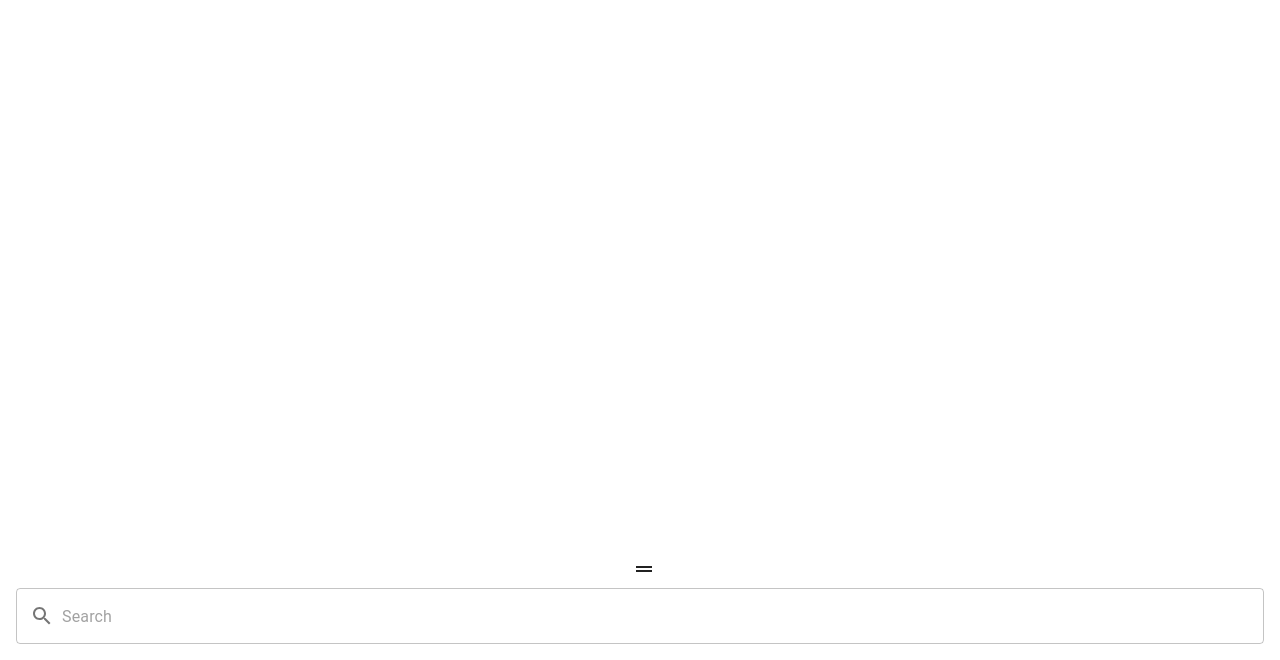
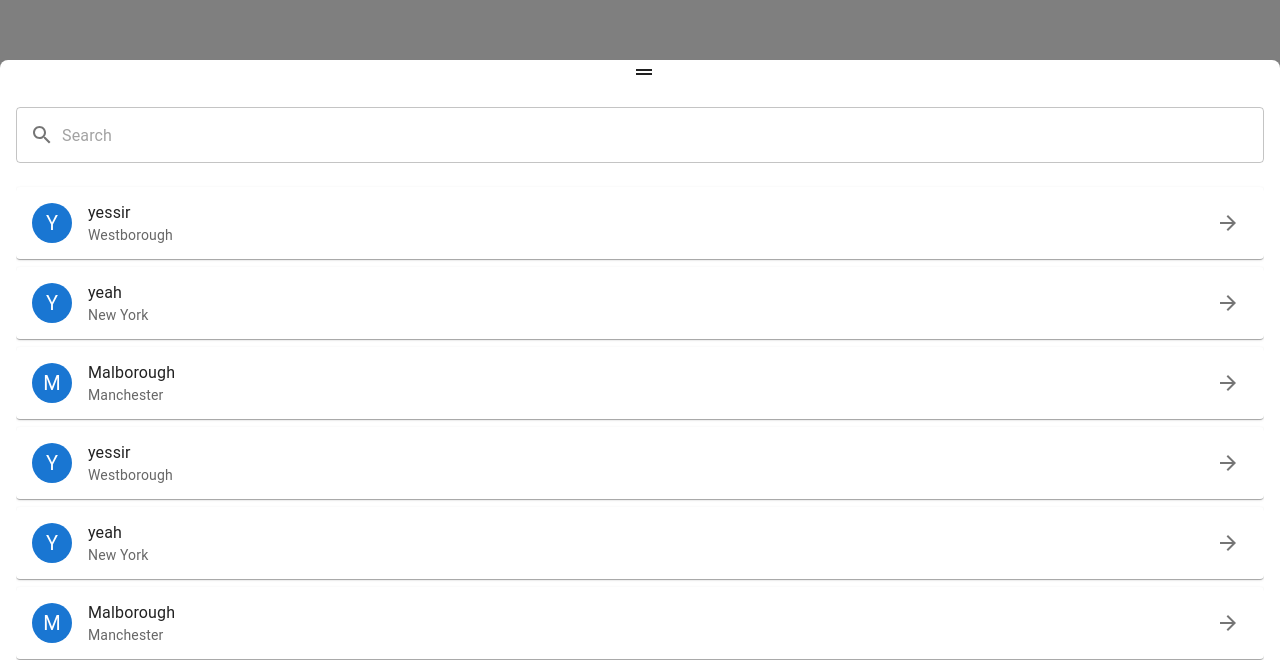
Before and after one commit to rajeshrah22/BusAppAPI, a React (Vite) app in the folder src/front-end/BusAppUI/: page / in a window 1280 px wide. Shown: the part 140-800 px from the top of the page. Built offline with nearby package versions, Linux system fonts and the light colour scheme.

Commit message:
added route list accordion

```diff
--- a/src/front-end/BusAppUI/src/App.jsx
+++ b/src/front-end/BusAppUI/src/App.jsx
@@ -1,6 +1,3 @@
-//react
-import { useState } from 'react'
-
 //MUI
 import { Box } from '@mui/material'
 
--- a/src/front-end/BusAppUI/src/components/Menu.jsx
+++ b/src/front-end/BusAppUI/src/components/Menu.jsx
@@ -8,86 +8,14 @@ import Box from '@mui/material/Box'
 import Drawer from '@mui/material/SwipeableDrawer'
 import Skeleton from '@mui/material/Skeleton'
 import DragHandleIcon from '@mui/icons-material/DragHandle'
-import List from '@mui/material/List'
-import ListItem from '@mui/material/ListItem'
 import ListItemButton from '@mui/material/ListItemButton'
-import ListItemText from '@mui/material/ListItemText'
-import ListItemAvatar from '@mui/material/ListItemAvatar'
-import Avatar from '@mui/material/Avatar'
 import ImageIcon from '@mui/icons-material/Image'
 import { useTheme } from '@emotion/react'
-import TextField from '@mui/material/TextField'
-import InputAdornment from '@mui/material/InputAdornment'
-import SearchIcon from '@mui/icons-material/Search'
-import Paper from '@mui/material/Paper'
-
-const AgencyLink = ({agencyTag, location, handleClick}) => {
-  return (
-    <>
-      <Paper
-        elevation={1}
-        sx={{
-          my: 1,
-        }}
-      >
-        <ListItemButton
-          sx={{
-            borderRadius: 1,
-            width: '100%',
-          }}
-        >
-          <ListItemAvatar>
-            <Avatar>
-              <ImageIcon />
-            </Avatar>
-          </ListItemAvatar>
-          <ListItemText primary={agencyTag} secondary={location}></ListItemText>
-        </ListItemButton>
-      </Paper>
-    </>
-  )
-}
-
-const MenuList = ({ list }) => {
-  return (
-    <>
-      <List>
-        {
-          list.map((agency, index) => {
-            return (
-              <AgencyLink
-                agencyTag={agency.agencyTag}
-                location={agency.location}
-                key={index}
-              />
-            )
-          })
-        }
-      </List>
-    </>
-  )
-}
-
-const SearchBox = () => {
-  return (
-    <TextField
-          sx={{
-            mb: 2, // Add some bottom margin to separate it from the DragHandleIcon
-            width: '100%', // Adjust as needed
-            px: 2,
-          }}
-          variant="outlined"
-          placeholder="Search"
-          InputProps={{
-            startAdornment: (
-              <InputAdornment position="start">
-                <SearchIcon />
-              </InputAdornment>
-            ),
-          }}
-    />
-  )
-}
+import BusIcon from '@mui/icons-material/DirectionsBus'
+import { GlobalStyles } from '@mui/material'
+import { SearchBox } from './SearchBox'
+import MenuList from './MenuList'
+import MenuAccordion from './menuAccordion'
 
 const agencies = [
   {
@@ -101,11 +29,84 @@ const agencies = [
   {
     "agencyTag": "Malborough",
     "location": "Manchester"
+  },
+  {
+    "agencyTag": "yessir",
+    "location": "Westborough"
+  },
+  {
+    "agencyTag": "yeah",
+    "location": "New York"
+  },
+  {
+    "agencyTag": "Malborough",
+    "location": "Manchester"
+  },
+  {
+    "agencyTag": "yessir",
+    "location": "Westborough"
+  },
+  {
+    "agencyTag": "yeah",
+    "location": "New York"
+  },
+  {
+    "agencyTag": "Malborough",
+    "location": "Manchester"
+  },
+]
+
+const routes = [
+  {
+    "title": "Purple Line",
+    "tag": "fullservice",
+    "color": "#800080",
+    "directions": [
+      {
+        "title": "Inbound",
+        "tag": "inbound",
+      },
+      {
+        "title": "Outbound",
+        "tag": "outbound",
+      }
+    ]
+  },
+  {
+    "title": "Red Line",
+    "tag": "express",
+    "color": "#ff0000",
+    "directions": [
+      {
+        "title": "Inbound",
+        "tag": "inbound",
+      },
+      {
+        "title": "Outbound",
+        "tag": "outbound",
+      }
+    ]
   }
 ]
 
+//style constants
+const DRAWER_BLEEDING = 31
+const ICON_WIDTH = '16px'
+const DRAWER_HEIGHT = '75%'
+
+const inputGlobalStyles = (
+<GlobalStyles
+  styles={{
+    '.MuiDrawer-root > .MuiPaper-root': {
+      height: `calc(${DRAWER_HEIGHT} - ${DRAWER_BLEEDING}px)`,
+      overflow: 'visible',
+    }
+  }}
+/>
+)
+
 const Menu = () => {
-  const [open, setOpen] = React.useState(false)
+  const [open, setOpen] = React.useState(true)
 
   const toggleDrawer = (open) => {
     setOpen(open)
@@ -114,25 +115,12 @@ const Menu = () => {
   //prop constants
   const ANCHOR = 'bottom'
 
-  //style constants
-  const DRAWER_BLEEDING = 103
-  const ICON_WIDTH = '16px'
-  const DRAWER_HEIGHT = '75%'
-
-
   const theme = useTheme()
 
   return (
     <>
+      {inputGlobalStyles}
       <Drawer
-        sx={{
-          backgroundColor: 'white',
-          '.MuiPaper-root': {
-            // borderRadius: `${theme.spacing(1)} ${theme.spacing(1)} 0 0`,
-            height: `calc(${DRAWER_HEIGHT} - ${DRAWER_BLEEDING}px)`,
-            overflow: 'visible'
-          }
-        }}
         swipeAreaWidth={DRAWER_BLEEDING}
         anchor={ANCHOR}
         open={open}
@@ -156,9 +144,7 @@ const Menu = () => {
             sx={{
             position: 'relative', left: `calc(50% - ${ICON_WIDTH} / 2)`,
             }}
-          >
-          </DragHandleIcon>
-          <SearchBox/>
+          />
         </Box>
         <Box
           sx={{
@@ -168,15 +154,18 @@ const Menu = () => {
             overflow: 'auto',
           }}
         >
+          <SearchBox/>
           <Box
             sx={{
               borderRadius: 1,
               // border: `1px solid ${theme.palette.grey.A400}`,
               border: 'none',
               height: '100%',
+              overflow: 'scroll',
             }}
           >
             <MenuList list={agencies}/>
+            {/* <MenuAccordion routes={routes}/> */}
           </Box>
         </Box>
       </Drawer>
--- /dev/null
+++ b/src/front-end/BusAppUI/src/components/MenuAccordion.jsx
@@ -0,0 +1,85 @@
+import { useState } from 'react'
+import Accordion from '@mui/material/Accordion'
+import AccordionDetails from '@mui/material/AccordionDetails'
+import AccordionSummary from '@mui/material/AccordionSummary'
+import Typography from '@mui/material/Typography'
+import ListItem from '@mui/material/ListItem'
+import ListItemText from '@mui/material/ListItemText'
+import ListItemAvatar from '@mui/material/ListItemAvatar'
+import IconButton from '@mui/material/IconButton'
+import ExpandMoreIcon from '@mui/icons-material/ExpandMore'
+import DirectionsTransitIcon from '@mui/icons-material/DirectionsTransit';
+import DirectionsIcon from '@mui/icons-material/Directions';
+import Avatar from '@mui/material/Avatar'
+import { useTheme } from '@emotion/react'
+
+const MenuAccordion = ({ routes }) => {
+  const theme = useTheme();
+
+  return (
+    <>
+      {
+        routes.map((route, index) => {
+          return (
+            <Accordion
+              key={index}
+              sx={{
+                'MuiSvgIcon-root': {
+                  color: route.color
+                }
+              }}
+            >
+              <AccordionSummary
+                expandIcon={<ExpandMoreIcon />}
+              >
+                <ListItem
+                  sx={{
+                    borderRadius: 1,
+                    width: '100%',
+                  }}
+                >
+                  <ListItemAvatar>
+                    <Avatar
+                      sx={{
+                        backgroundColor: route.color
+                      }}
+                    >
+                      {<DirectionsTransitIcon />}
+                    </Avatar>
+                  </ListItemAvatar>
+                  <ListItemText primary={route.title} secondary={route.tag}></ListItemText>
+                </ListItem>
+              </AccordionSummary>
+              <AccordionDetails>
+                  {route.directions.map((direction, index) => {
+                    return (
+                      <ListItem
+                        key={index}
+                        sx={{
+                          borderRadius: 1,
+                          pl: 4,
+                        }}
+                      >
+                        <ListItemAvatar>
+                          <Avatar
+                            sx={{
+                              backgroundColor: route.color
+                            }}
+                          >
+                            {<DirectionsIcon />}
+                          </Avatar>
+                        </ListItemAvatar>
+                        <ListItemText primary={direction.title} secondary={direction.tag}></ListItemText>
+                      </ListItem>
+                    )
+                  })}
+              </AccordionDetails>
+            </Accordion>
+          )
+        })
+      }
+    </>
+  )
+}
+
+export default MenuAccordion
--- /dev/null
+++ b/src/front-end/BusAppUI/src/components/MenuList.jsx
@@ -0,0 +1,67 @@
+import React from 'react'
+import List from '@mui/material/List'
+import ListItem from '@mui/material/ListItem'
+import ListItemText from '@mui/material/ListItemText'
+import ListItemAvatar from '@mui/material/ListItemAvatar'
+import Avatar from '@mui/material/Avatar'
+import { useTheme } from '@emotion/react'
+import Paper from '@mui/material/Paper'
+import ArrowForwardIcon from '@mui/icons-material/ArrowForward'
+import IconButton from '@mui/material/IconButton'
+
+const Link = ({ primary, secondary, handleClick }) => {
+  const theme = useTheme();
+  return (
+    <>
+      <Paper
+        elevation={1}
+        sx={{
+          my: 1,
+        }}
+      >
+        <ListItem
+          sx={{
+            borderRadius: 1,
+            width: '100%',
+          }}
+        >
+          <ListItemAvatar>
+            <Avatar
+              sx={{
+                backgroundColor: theme.palette.primary.main
+              }}
+            >
+              {primary[0].toUpperCase()}
+            </Avatar>
+          </ListItemAvatar>
+          <ListItemText primary={primary} secondary={secondary}></ListItemText>
+          <IconButton>
+            <ArrowForwardIcon />
+          </IconButton>
+        </ListItem>
+      </Paper>
+    </>
+  )
+}
+export const MenuList = ({ list }) => {
+  return (
+    <>
+      <List
+        sx={{
+          p: 0,
+        }}
+      >
+        {list.map((agency, index) => {
+          return (
+            <Link
+              primary={agency.agencyTag}
+              secondary={agency.location}
+              key={index} />
+          );
+        })}
+      </List>
+    </>
+  )
+}
+
+export default MenuList
--- /dev/null
+++ b/src/front-end/BusAppUI/src/components/SearchBox.jsx
@@ -0,0 +1,26 @@
+import React from 'react'
+import TextField from '@mui/material/TextField'
+import InputAdornment from '@mui/material/InputAdornment'
+import SearchIcon from '@mui/icons-material/Search'
+
+export const SearchBox = () => {
+  return (
+    <TextField
+      sx={{
+        width: '100%', // Adjust as needed
+        px: 0,
+        mb: 2,
+      }}
+      variant="outlined"
+      placeholder="Search"
+      InputProps={{
+        startAdornment: (
+          <InputAdornment position="start">
+            <SearchIcon />
+          </InputAdornment>
+        ),
+      }} />
+  )
+}
+
+export default SearchBox
```
